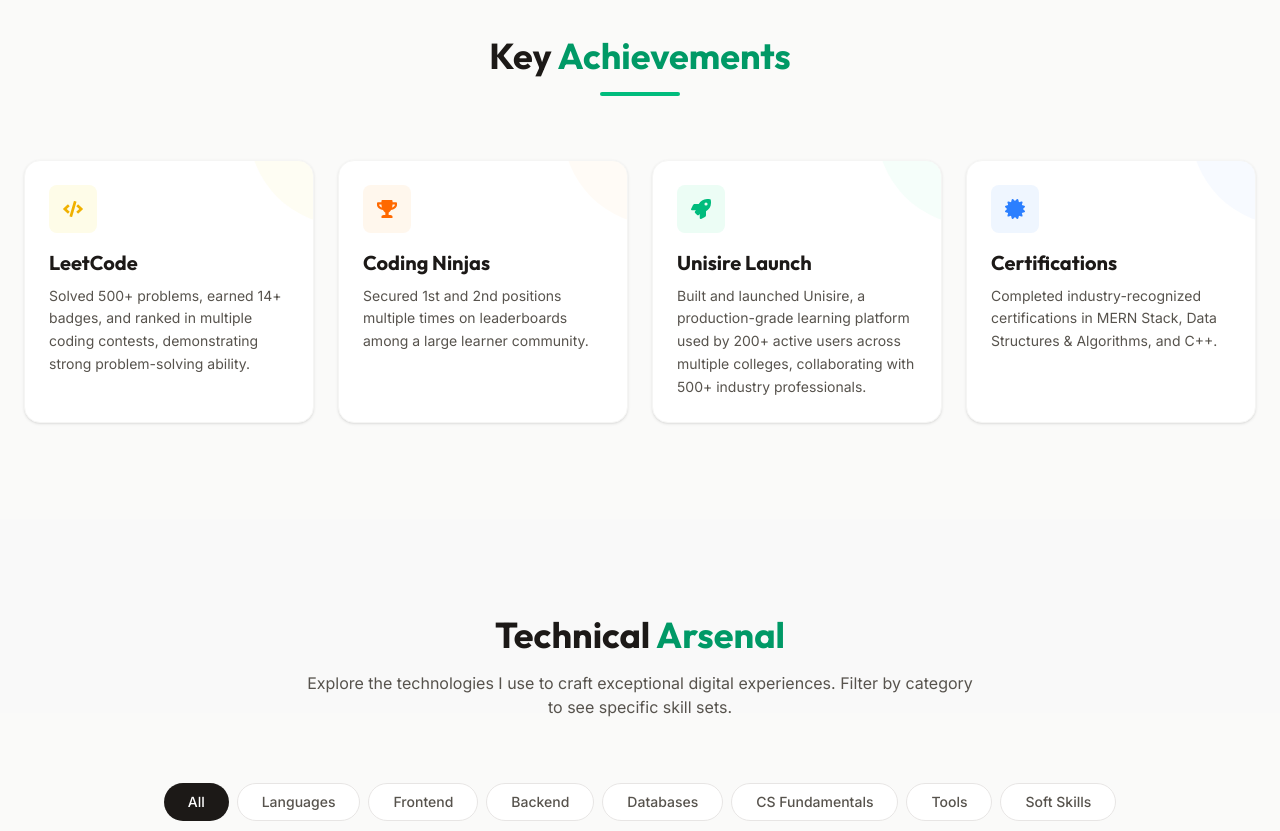
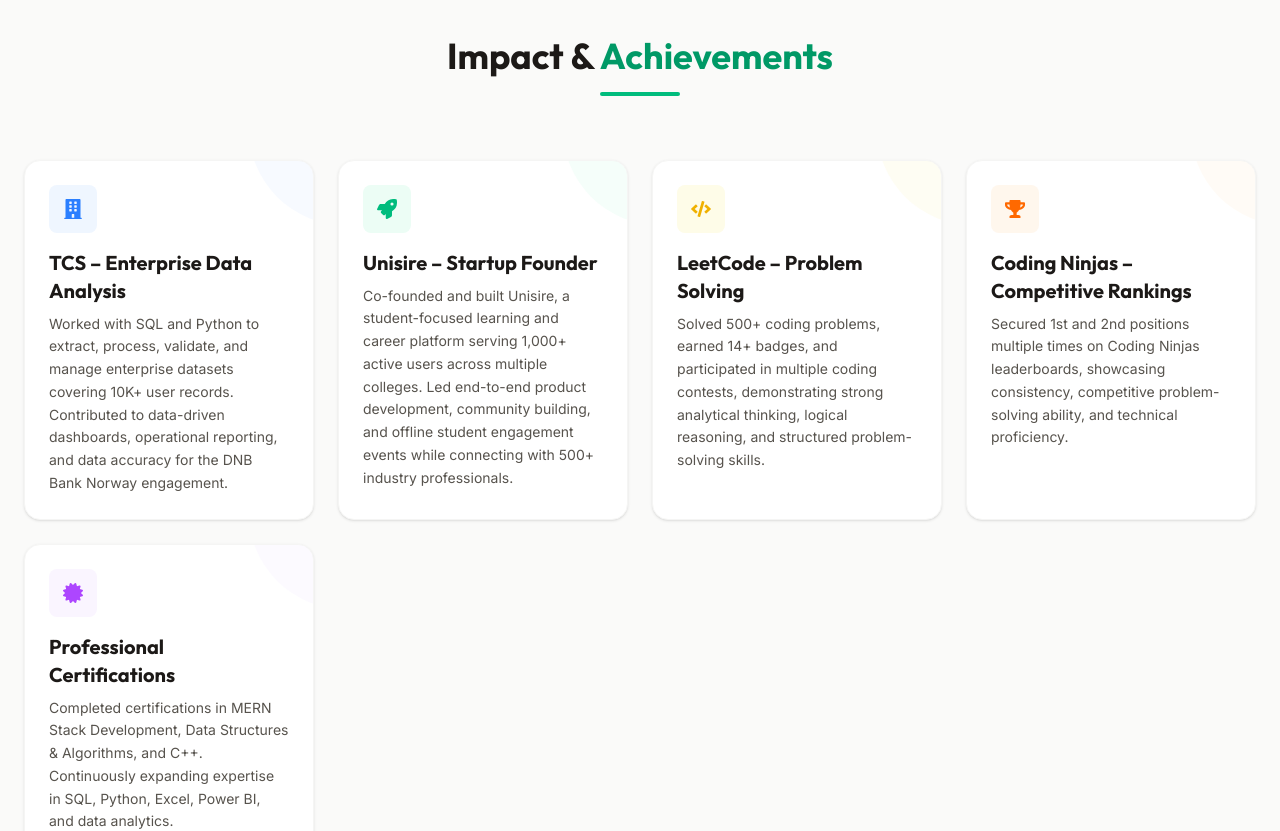
Before and after one commit to unisiremainhub-gif/portfolio, a React (Vite) app: page / in a window 1280 px wide. Shown: the part 3860-4691 px from the top of the page. Built offline with nearby package versions, Linux system fonts and the light colour scheme.

Commit message:
Update Achievements.jsx

```diff
--- a/src/Components/Home/Achievements.jsx
+++ b/src/Components/Home/Achievements.jsx
@@ -1,38 +1,47 @@
+
 import { m as motion } from 'framer-motion';
-import { FaTrophy, FaMedal, FaCode, FaRocket, FaCertificate } from 'react-icons/fa';
+import { FaTrophy, FaMedal, FaCode, FaRocket, FaCertificate, FaBuilding } from 'react-icons/fa';
 
 const achievements = [
   {
     id: 1,
-    title: "LeetCode",
-    description: "Solved 500+ problems, earned 14+ badges, and ranked in multiple coding contests, demonstrating strong problem-solving ability.",
+    title: "TCS – Enterprise Data Analysis",
+    description: "Worked with SQL and Python to extract, process, validate, and manage enterprise datasets covering 10K+ user records. Contributed to data-driven dashboards, operational reporting, and data accuracy for the DNB Bank Norway engagement.",
+    icon: FaBuilding,
+    color: "text-blue-500",
+    bg: "bg-blue-50"
+  },
+  {
+    id: 2,
+    title: "Unisire – Startup Founder",
+    description: "Co-founded and built Unisire, a student-focused learning and career platform serving 1,000+ active users across multiple colleges. Led end-to-end product development, community building, and offline student engagement events while connecting with 500+ industry professionals.",
+    icon: FaRocket,
+    color: "text-emerald-500",
+    bg: "bg-emerald-50"
+  },
+  {
+    id: 3,
+    title: "LeetCode – Problem Solving",
+    description: "Solved 500+ coding problems, earned 14+ badges, and participated in multiple coding contests, demonstrating strong analytical thinking, logical reasoning, and structured problem-solving skills.",
     icon: FaCode,
     color: "text-yellow-500",
     bg: "bg-yellow-50"
   },
   {
-    id: 2,
-    title: "Coding Ninjas",
-    description: "Secured 1st and 2nd positions multiple times on leaderboards among a large learner community.",
+    id: 4,
+    title: "Coding Ninjas – Competitive Rankings",
+    description: "Secured 1st and 2nd positions multiple times on Coding Ninjas leaderboards, showcasing consistency, competitive problem-solving ability, and technical proficiency.",
     icon: FaTrophy,
     color: "text-orange-500",
     bg: "bg-orange-50"
   },
   {
-    id: 3,
-    title: "Unisire Launch",
-    description: "Built and launched Unisire, a production-grade learning platform used by 200+ active users across multiple colleges, collaborating with 500+ industry professionals.",
-    icon: FaRocket,
-    color: "text-emerald-500",
-    bg: "bg-emerald-50"
-  },
-  {
-    id: 4,
-    title: "Certifications",
-    description: "Completed industry-recognized certifications in MERN Stack, Data Structures & Algorithms, and C++.",
+    id: 5,
+    title: "Professional Certifications",
+    description: "Completed certifications in MERN Stack Development, Data Structures & Algorithms, and C++. Continuously expanding expertise in SQL, Python, Excel, Power BI, and data analytics.",
     icon: FaCertificate,
-    color: "text-blue-500",
-    bg: "bg-blue-50"
+    color: "text-purple-500",
+    bg: "bg-purple-50"
   }
 ];
 
@@ -74,7 +83,7 @@ export default function Achievements() {
             viewport={{ once: true }}
             className="text-4xl font-bold text-stone-900 mb-4"
            >
-             Key <span className="text-emerald-600">Achievements</span>
+             Impact & <span className="text-emerald-600">Achievements</span>
            </motion.h2>
            <motion.div
              initial={{ width: 0 }}
```
